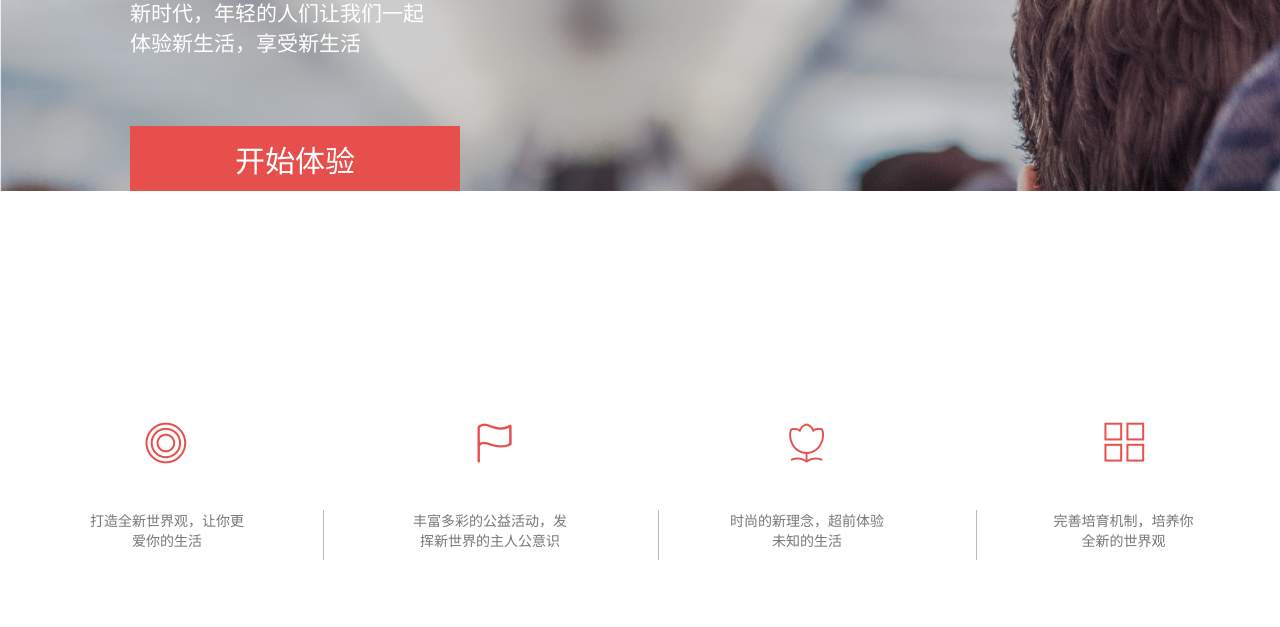
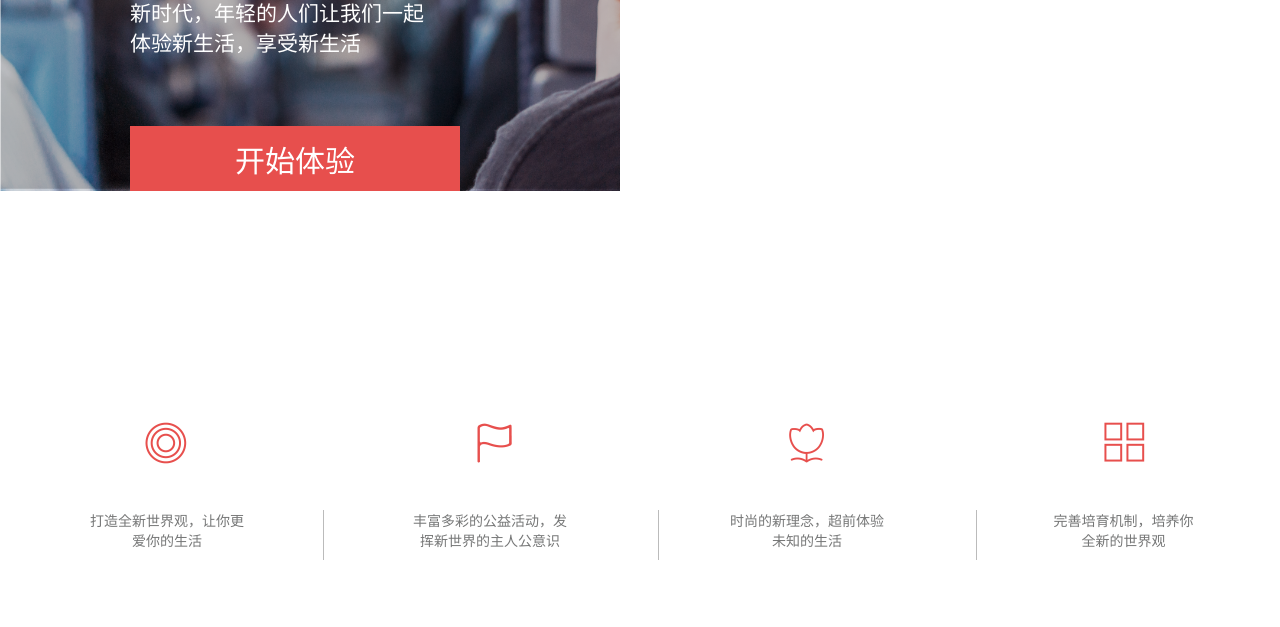
Before and after one commit to xiaotuzhi/task7, a plain HTML site: page index.html in a window 1280 px wide. Shown: the part 370-997 px from the top of the page. Drawn offline with Linux system fonts and the light colour scheme.

Commit message:
Update style.css

```diff
--- a/css/style.css
+++ b/css/style.css
@@ -53,7 +53,8 @@ a{
 	background-image:url(../images/03.png);
 	background-size:cover;
 	background-repeat:no-repeat;
-	margin-top:57px;
+	position:absolute;
+	top:57px;
 }
 .banner-top-a{
 	font-family:Microsoft YaHei;
```
